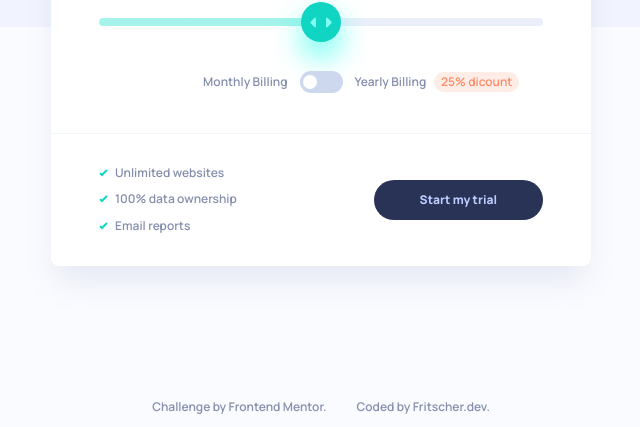
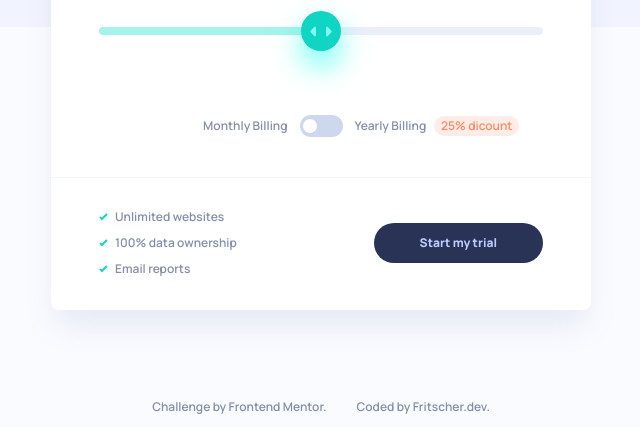
Before and after one commit to Arkadiusz-Fritscher/fm-solution__Interactive-pricing-component, a website: page src/index.html in a window 1280 px wide. Shown: the part 373-800 px from the top of the page, without its empty margins (319-959 px from the left). Drawn offline with Linux system fonts and the light colour scheme.

Commit message:
slider padding changes

```diff
--- a/src/scss/components/_options.scss
+++ b/src/scss/components/_options.scss
@@ -11,7 +11,7 @@
   margin-bottom: 2.133rem;
 
   > *:not(:last-child) {
-    padding-bottom: 24px;
+    margin-bottom: 24px;
   }
 
   @include mq(md) {
@@ -39,10 +39,13 @@
   }
 
   &__slider {
+    height: 40px;
     width: 100%;
-    flex: 1 0 100%;
+    display: flex;
+    align-items: center;
+    justify-content: center;
     @include mq(md) {
-      padding-top: 1.6rem;
+      margin-top: 1.6rem;
       order: 3;
     }
   }
```
Also changed, not shown: src/css/main.css, 1 other file.
